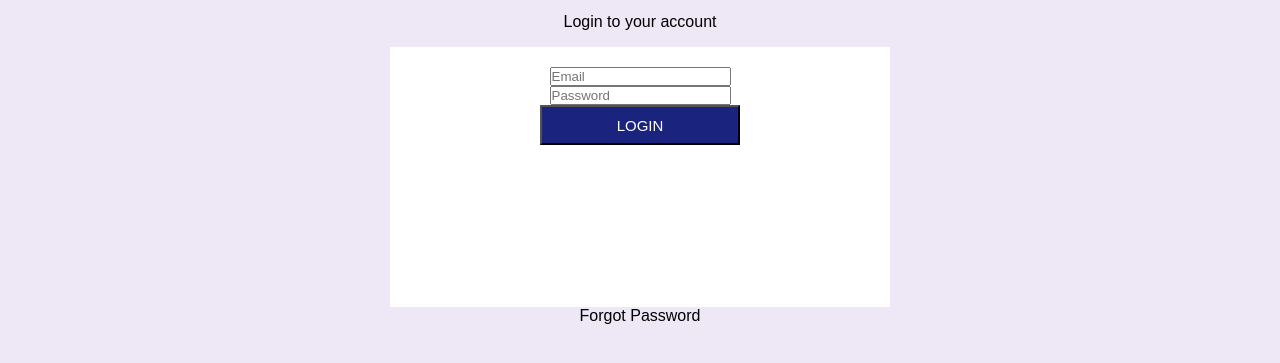
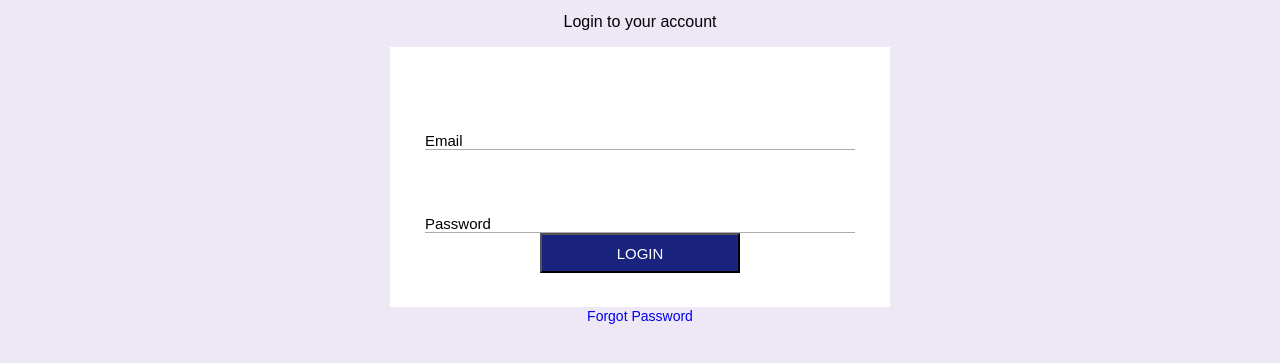
Before and after one commit to aminatanimashaun31/Mira-Login, a plain HTML site: page index.html in a window 1280 px wide. Shown: the part 213-576 px from the top of the page. Drawn offline with Linux system fonts and the light colour scheme.

Commit message:
mira-loginpage

```diff
--- a/index.html
+++ b/index.html
@@ -17,14 +17,13 @@
             <img src="mira-logo.png" alt="Logo">
             <h1>Login</h1>
             <p>Login to your account</p>
-            <form class="container" >
-                <div class="login">
-                <input type="email" placeholder="Email"><br>
-                <input type="password" placeholder="Password"><br>
+
+                <form class="login">
+                <input type="text" value="Email">
+                <input type="text" value="Password">
                 <button class="button" type="submit">LOGIN</button>
-            </div>
             </form>
-            <div>Forgot Password</div>
+            <div class="password"><a href="#">Forgot Password</a> </div>
 
         </div>
 
--- a/style.css
+++ b/style.css
@@ -49,28 +49,6 @@ body {
       margin-bottom: 1rem;
   }
 
-/*  .login{
-     margin: 25px;
-  }
-
-     .login input {
-
-        width: 30rem;
-        height: 5.0rem;
-        border: none;
-        padding: 10px;
-        padding-left: 2rem;
-        border-bottom: 1px solid rgb(173, 171, 175);
-
-    }
-
-    .login input:focus,
-.login select:focus,
-.button {
-    outline: none;
-}
-*/
-
 .login{
     background-color: white;
     text-align: center;
@@ -106,6 +84,7 @@ body {
     text-align: center;
     font-size: 15px;
     padding: 5px;
+    cursor: pointer;
 }
 
 
@@ -118,3 +97,10 @@ body {
     top: 0;
     transition: 0.2s all;
 }
+
+.password a{
+    text-decoration: none;
+    font-size: 14px;
+
+
+}
```
